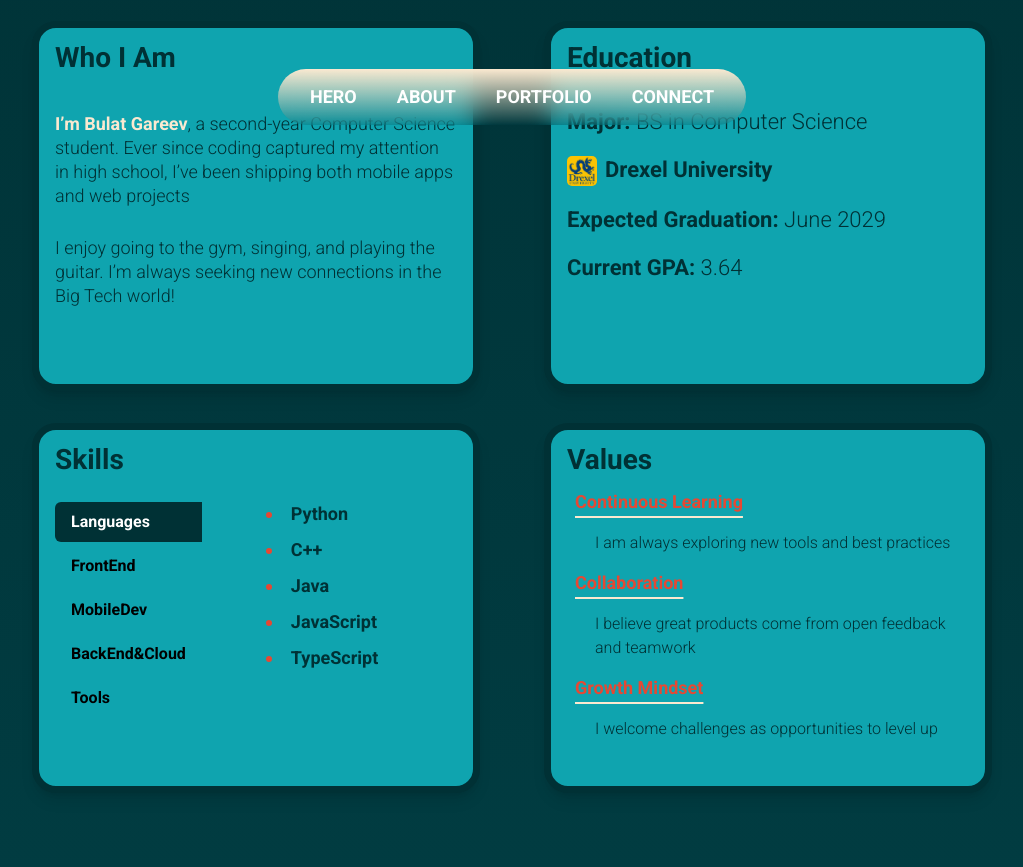
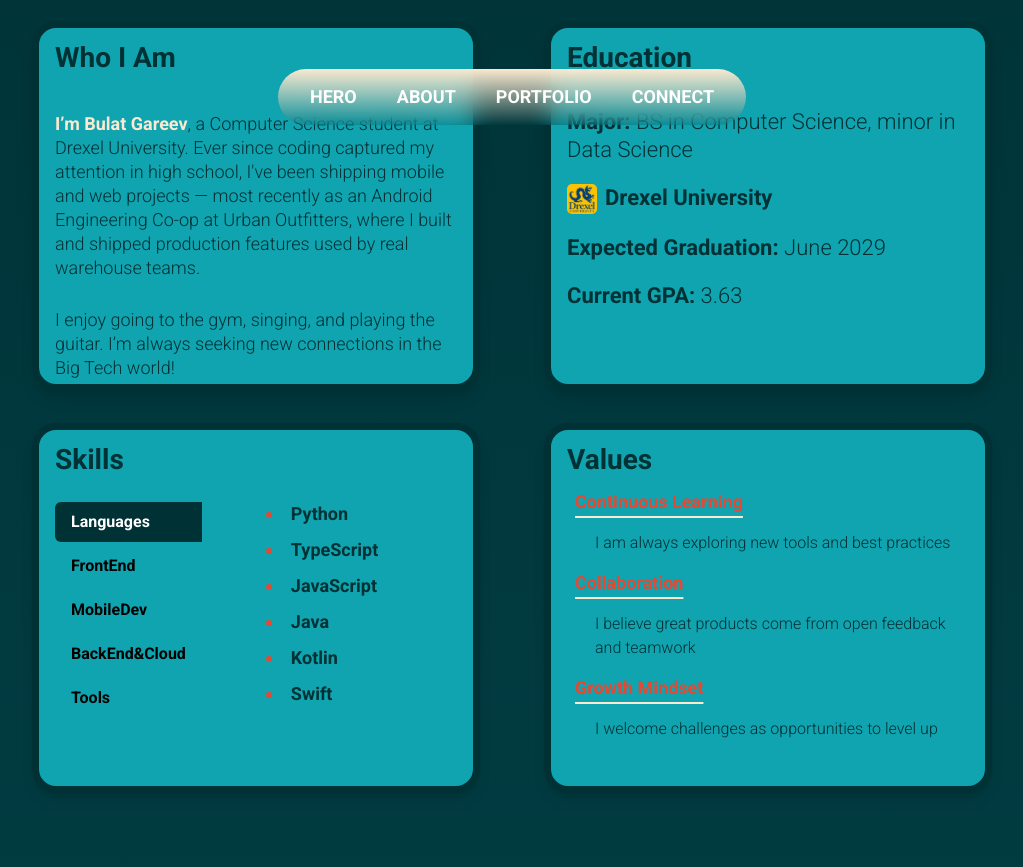
Before and after one commit to gareev-bulat/PortfolioWebsite, a Next.js app: page / in a window 1280 px wide. Shown: the part 595-1462 px from the top of the page, without its empty margins (128-1151 px from the left). Built offline with nearby package versions, Linux system fonts and the light colour scheme.

Commit message:
refactor: aboutMe section content

```diff
--- a/components/aboutme.tsx
+++ b/components/aboutme.tsx
@@ -1,12 +1,11 @@
 "use client";
 
-import React from 'react';
 import Image from 'next/image';
 import { useState } from 'react';
 
 
 const SKILL_GROUPS = {
-    "Languages": ["Python", "C++", "Java", "JavaScript", "TypeScript"],
+    "Languages": ["Python", "TypeScript", "JavaScript", "Java", "Kotlin", "Swift"],
     "FrontEnd": ["React", "Next.js", "HTML5", "CSS3", "Tailwind CSS"],
     "MobileDev": ["React Native", "Android Studio"],
     "BackEnd&Cloud": ["Flask", "Django", "SQLite", "Firebase"],
@@ -31,9 +30,11 @@ const Aboutme = () => {
               <span className="text-brand-200 font-semibold">
                 I’m Bulat Gareev
               </span>{", "}
-              a second-year Computer Science student. Ever since coding captured
-              my attention in high school, I’ve been shipping both mobile apps
-              and web projects
+              a Computer Science student at Drexel University.
+              Ever since coding captured my attention in high school,
+              I've been shipping mobile and web projects — most recently as an
+              Android Engineering Co-op at Urban Outfitters, where I built and
+              shipped production features used by real warehouse teams.
             </p>
             <p className="font-light text-base">
               I enjoy going to the gym, singing, and playing the guitar. I’m always seeking new connections in the Big Tech world!
@@ -43,7 +44,7 @@ const Aboutme = () => {
             <h1 className="pb-4 text-base_l lg:text-lg">Education</h1>
             <ul className="mt-5 space-y-5 font-semibold text-base_l">
               <li className="font-light">
-                <span className="font-bold">Major: </span>BS in Computer Science
+                <span className="font-bold">Major: </span>BS in Computer Science, minor in Data Science
               </li>
               <li className="flex flex-row gap-2">
                 <Image
@@ -60,7 +61,7 @@ const Aboutme = () => {
                 2029
               </li>
               <li className="font-light">
-                <span className="font-bold">Current GPA: </span>3.64
+                <span className="font-bold">Current GPA: </span>3.63
               </li>
             </ul>
           </article>
```
